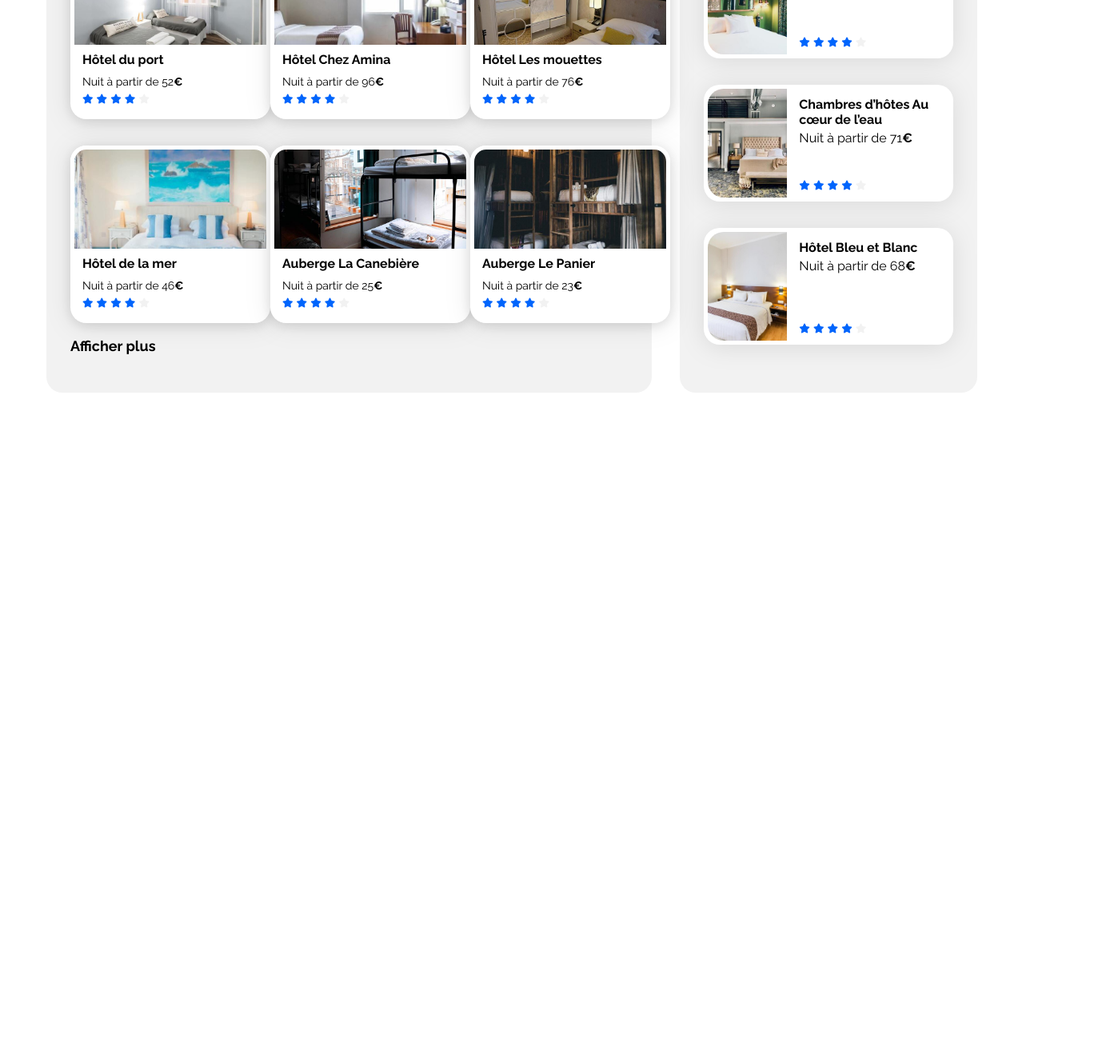
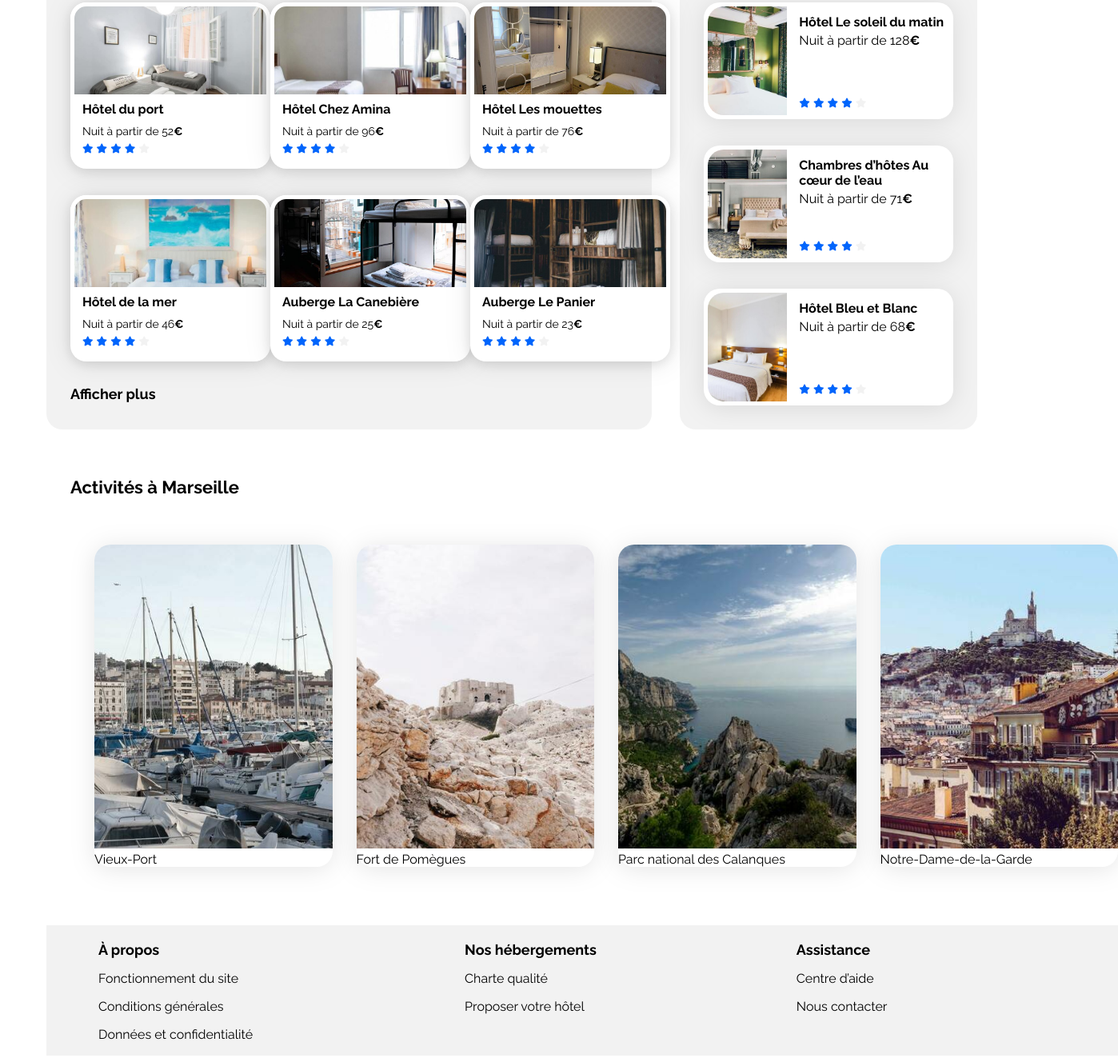
Before and after one commit to Piamah/projet_2, a plain HTML site: page index.html in a window 1280 px wide. Shown: the part 504-1832 px from the top of the page at 80% size, 1398 px wide, since content can reach past the window. Before the commit the page ends 1003 px from the top, so only its background shows below. Drawn offline with Linux system fonts and the light colour scheme.

Commit message:
Ajout de la section activités + footer + actualisation MEP

```diff
--- a/css/style.css
+++ b/css/style.css
@@ -14,11 +14,11 @@
 }
 
 .black {
-    color:black
+    color:black;
 }
 
 .blue {
-    color:#0065FC
+    color:#0065FC;
 }
 
 body {
@@ -66,7 +66,7 @@ a {
     color: var(--main-bg-color)
 }
 
-/* Header properties */
+/* SECTION HEADER */
 
 header {
     display: flex;
@@ -109,17 +109,15 @@ header a:hover {
 
 }
 
-/* Trouvez un hébergement pour des vacances de rêve
-Essayer de voir si je peux fixer ça, trop sur la gauche */
+/* SECTION MAIN */
 
-.recherche {
+/* .recherche {
     display: flex;
     flex-direction: column;
     flex-wrap: nowrap;
     justify-content: space-between;
 
-}
-
+} (DISPENSABLE)*/
 
 .trouvez-hebergement{
     width: fill 1340px;
@@ -132,23 +130,23 @@ Essayer de voir si je peux fixer ça, trop sur la gauche */
     font-family: Raleway;
     font-size: 22px;
     font-weight: 700;
-    line-height: 25,83px;
+    line-height: 25.83px;
     letter-spacing: 0em;
     text-align: left;
-
+    margin-bottom: -10px;
 }
 
 .trouvez-txt {
     font-family: Raleway;
     font-size: 16px;
     font-weight: 400;
-    line-height: 18,78px;
+    line-height: 18.78px;
     letter-spacing: 0em;
     text-align: left;
-
+    margin-bottom: 30px;
 }
 
-/* Section de recherche */
+/* BARRE RECHERCHE */
 
 .location-icon {
     display: flex;
@@ -165,6 +163,7 @@ Essayer de voir si je peux fixer ça, trop sur la gauche */
     align-items: center;
     margin: 0;
     padding: 0;
+    margin-bottom: 35px;
 
 }
 
@@ -176,7 +175,6 @@ Essayer de voir si je peux fixer ça, trop sur la gauche */
     text-align: center;
     width: 195px;
     height: 49px;
-    gap: 10px;
     border-top: 1px solid #F2F2F2;
     border-bottom: 1px solid #F2F2F2;
     border-left: 1px solid #F2F2F2;
@@ -187,8 +185,7 @@ Essayer de voir si je peux fixer ça, trop sur la gauche */
 .recherche input::placeholder {
     color:black
 }
-/* Pour bien fit la barre de recherche avec le bouton, j'ai repris des éléments de code
-du bouton. */
+
 .recherche button {
     font-family: Raleway;
     font-size: 18px;
@@ -204,16 +201,17 @@ du bouton. */
     border: 1px;
     gap: 10px;
     background-color: #0065FC;
-    border: 1px #0065FC;
+    border: 1px solid #0065FC;
     margin-left: -5px;
 
 }
 
-/* Section Filtres */
+/* SECTION FILTRES */
 .filters-section {
     display: flex;
     flex-direction: row;
     gap: 15px;
+    margin-bottom: 20px;
 }
 
 .filter {
@@ -241,7 +239,6 @@ du bouton. */
     line-height: 20px;
     letter-spacing: 0em;
     text-align: left;
-    width: 173px;
     height: 50px;
     padding: 4px 19px 4px 19px;
     border-radius: 25px;
@@ -254,19 +251,21 @@ du bouton. */
     display: flex;
     align-items: center;
     flex-wrap: nowrap;
+
 }
 
 .filters-section button:hover{
     background-color: #DEEBFF;
 }
 
-/* 500 logements */
+/* 500 LOGEMENTS */
 
 .info-lgmt {
     display: flex;
     justify-content: flex-start;
     align-items: center;
-    gap: 10px
+    gap: 10px;
+    margin-bottom: 20px;
 }
 
 .info-icon-circle {
@@ -296,7 +295,7 @@ du bouton. */
 }
 
 
-/****** Hebergements And Populaires ***********/
+/* SECTIONS HEBERGEMENTS ET POPULAIRES */
 .hebergements-and-populaires {
     display: flex;
     justify-content: space-between;
@@ -310,7 +309,7 @@ du bouton. */
     box-sizing: border-box;
 }
 
-/****** Hebergements ***********/
+/* SECTION HEBERGEMENTS */
 .hebergements {
     width: 65%;
     padding: 30px;
@@ -348,8 +347,7 @@ du bouton. */
     justify-content:space-between;
     margin-top: 33px;
     width: 250px;
-    height: 207px;
-    padding: 0px 0px 15px 0px;
+    padding: 0px 0px 10px 0px;
     gap: 4px;
     box-shadow: 0px 3px 15px 0px #0000001A;
 
@@ -358,7 +356,7 @@ du bouton. */
 
 .hebergements-cards img {
     width: 250px;
-    height: 124px;
+    height: 110px;
     border-radius: 20px 20px 0px 0px;
     border: 5px solid white;
 
@@ -388,7 +386,6 @@ du bouton. */
     line-height: 19px;
     letter-spacing: 0em;
     text-align: left;
-    gap: 10px
 
 }
 
@@ -417,7 +414,6 @@ du bouton. */
 
 .show-more {
     display: flex;
-    flex-direction: row;
     align-items: flex-start;
     justify-content: flex-start;
     font-family: Raleway;
@@ -426,10 +422,11 @@ du bouton. */
     line-height: 21px;
     letter-spacing: 0em;
     text-align: left;
+    margin-top: 30px;
 
 }
 
-/****** Populaires ***********/
+/* SECTION POPULAIRES */
 .populaires {
     width: 32%;
 }
@@ -475,7 +472,93 @@ du bouton. */
 }
 
 
+/* SECTION ACTIVITES */
 
+.activites {
+    width: 65%;
+    height: 560px;
+    padding: 30px;
+    gap: 30px;
+}
+
+h4 {
+    font-family: Raleway;
+    font-size: 22px;
+    font-weight: 700;
+    line-height: 26px;
+    letter-spacing: 0em;
+    text-align: left;
+
+}
+
+.activites-cards {
+    display: flex;
+    justify-content:flex-start;
+    flex-direction:row;
+    flex-wrap: nowrap;
+    padding: 30px;
+    gap: 30px;
+    width: 297.5px;
+    height: 439px;
+    border-radius: 20px;
+
+}
+
+.activites .card {
+    padding: 0px;
+}
+
+.activites img {
+    width: 297.5px;
+    height: 380px;
+    border-radius: 20px 20px 0px 0px;
+    border:none;
+
+
+}
+
+/* SECTION FOOTER */
+
+footer {
+    width: 1340px;
+    height: 163px;
+    display: flex;
+    justify-content: flex-start;
+    align-items: flex-start;
+    flex-direction: row;
+    background-color: #F2F2F2;
+}
+
+footer div {
+    margin-top: 20px;
+}
+
+
+footer span {
+    font-family: Raleway;
+    font-size: 18px;
+    font-weight: 700;
+    line-height: 21px;
+    letter-spacing: 0em;
+    text-align: left;
+    padding: 20px 15px 20px 15px;
+    margin-left: 50px;
+}
+
+footer p {
+    font-family: Raleway;
+    font-size: 16px;
+    font-weight: 400;
+    line-height: 19px;
+    letter-spacing: 0em;
+    text-align: left;
+    padding-left: 15px;
+    margin-left: 50px;
+    margin-right: 200px;
+
+
+
+}
 
 /* Le code ci-dessous correspond à la version responsive uniquement */
 
--- a/index.html
+++ b/index.html
@@ -15,6 +15,7 @@
 </head>
 <body>
     <div class="main-container">
+        <!-- SECTION HEADER -->
         <header>
             <img src="images/logo/Booki.png" alt="Logo Booki" class="top-logo"/>
             <nav>
@@ -26,7 +27,9 @@
                 </div>
             </nav>
         </header>
+        <!-- SECTION MAIN -->
         <main>
+            <!-- SECTION BARRE RECHERCHE -->
             <section class="recherche">
                 <div class="trouvez-hebergement">
                     <h1 class="trouvez-title">Trouvez votre hébergement pour des vacances de rêve</h1>
@@ -41,6 +44,7 @@
                         <button>Rechercher</button>
                 </form>
             </section>
+            <!-- SECTION FILTRES -->
             <section class="filters-section">
                 <p class="filter">Filtres</p>
                     <button class="price"><i class="fa-solid fa-money-bill-wave blue"></i>Économique</button>
@@ -48,6 +52,7 @@
                     <button class="romantic"><i class="fa-solid fa-heart blue"></i>Romantique</button>
                     <button class="fire"><i class="fa-solid fa-fire blue"></i>Nos pépites</button>
             </section>
+            <!-- INFO LOGEMENTS (PENSER A BOUGER AU DESSUS) -->
             <div class="info-lgmt">
                 <div class="info-icon-circle">
                     <div class="info-icon">
@@ -56,8 +61,9 @@
                 </div>
                 <p>Plus de 500 logements sont disponibles dans cette ville</p>
             </div>
-            <!-- ON EST ICI -->
+            <!-- SECTION HEBERGEMENTS ET POPULAIRES -->
             <div class="hebergements-and-populaires">
+                <!-- HEBERGEMENTS -->
                 <section class="hebergements">
                     <h2 class="hebergements-main-title">Hébergements à Marseille</h2>
                 <div class="hebergements-cards">
@@ -161,7 +167,7 @@
                         </a>
                         <a href="#">
                             <article class="card">
-                                <img src="images/hebergements/nicate-lee.jpg" alt="Image dla chambre commune toute en bois">
+                                <img src="images/hebergements/nicate-lee.jpg" alt="Image de la chambre commune toute en bois">
                                 <div class="card-content">
                                     <div class="card-txt">
                                         <h3 class="card-title">Auberge Le Panier</h3>
@@ -181,9 +187,11 @@
                     </div>
                 </div>
                 <!-- A FIXER -->
-                <h3 class="show-more">Afficher plus</h3>
+                <a href ="#">
+                    <span class="show-more" id="show-more">Afficher plus</span>
+                </a>
                 </section>
-                <!-- SECTION POPULAIRE -->
+                <!-- SECTION POPULAIRES -->
                 <section class="populaires">
                     <div class="populaires-title">
                         <h2 class="section-title">Les plus populaires</h2>
@@ -250,9 +258,77 @@
                     </div>
                 </section>
             </div>
+            <!-- SECTION ACTIVITES -->
+            <section class="activites">
+                <h4 class="activities-main-title">Activités à Marseille</h4>
+            <div class="activites-cards">
+                <a href="#">
+                    <article class="card">
+                        <img src="images/activites/reno-laithienne.jpg" alt="Image du vieux-port">
+                        <div class="card-content">
+                            <div class="card-txt">
+                                <span class="card-title">Vieux-Port</span>
+                            </div>
+                        </div>
+                    </article>
+                </a>
+                <a href="#">
+                    <article class="card">
+                        <img src="images/activites/paul-hermann.jpg" alt="Image du Fort de Pomègues">
+                        <div class="card-content">
+                            <div class="card-txt">
+                                <span class="card-title">Fort de Pomègues</span>
+                            </div>
+                        </div>
+                    </article>
+                </a>
+                <a href="#">
+                    <article class="card">
+                        <img src="images/activites/kilyan-sockalingum.jpg" alt="Image du parc des Calanques">
+                        <div class="card-content">
+                            <div class="card-txt">
+                                <span class="card-title">Parc national des Calanques</span>
+                            </div>
+                        </div>
+                    </article>
+                </a>
+                <a href="#">
+                    <article class="card">
+                        <img src="images/activites/florian-wehde.jpg" alt="Image de Notre-Dame-de-la-Garde">
+                        <div class="card-content">
+                            <div class="card-txt">
+                                <span class="card-title">Notre-Dame-de-la-Garde</span>
+                            </div>
+                        </div>
+                    </article>
+                </a>
+            </div>
+            </section>
         </main>
+        <!-- SECTION FOOTER -->
         <footer>
-            <!-- Insérer le footer ici -->
+            <div class= "about">
+                <span>À propos</span>
+                <a href="#">
+                    <p>Fonctionnement du site</p>
+                    <p>Conditions générales</p>
+                    <p>Données et confidentialité</p>
+                </a>
+            </div>
+            <div class= "hosting">
+                <span>Nos hébergements</span>
+                <a href="#">
+                    <p>Charte qualité</p>
+                    <p>Proposer votre hôtel</p>
+                </a>
+            </div>
+            <div class= "help">
+                <span>Assistance</span>
+                <a href="#">
+                    <p>Centre d’aide</p>
+                    <p>Nous contacter</p>
+                </a>
+            </div>
         </footer>
     </div>
 </body>
```
